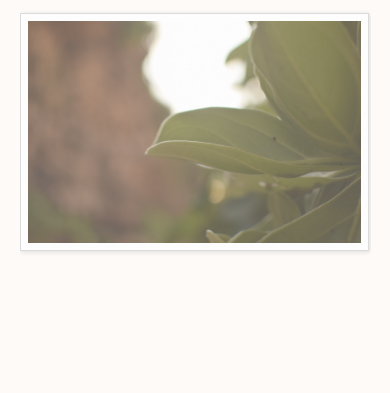
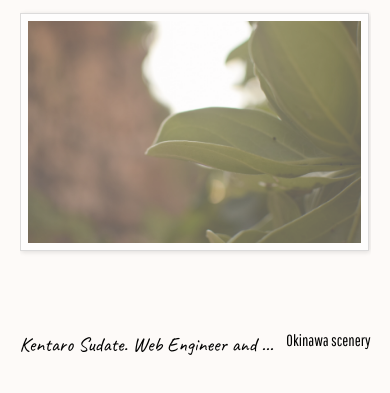
Before and after one commit to tmrekk121/tmrekk-portfolio, a plain HTML site: page index.html in a window 390 px wide. Both pictures are taken after a click on the element "tmrekk.dev". Shown: the part 213-606 px from the top of the page. Drawn offline with Linux system fonts and the light colour scheme.

```diff
--- a/style.css
+++ b/style.css
@@ -267,7 +267,7 @@
     left: 0;
   }
 
-  .bottom-menu {
+  #okinawa-scenery {
     display: none;
   }
   /* works.html */
```
Also changed, not shown: works.html (+0 -1 lines).
